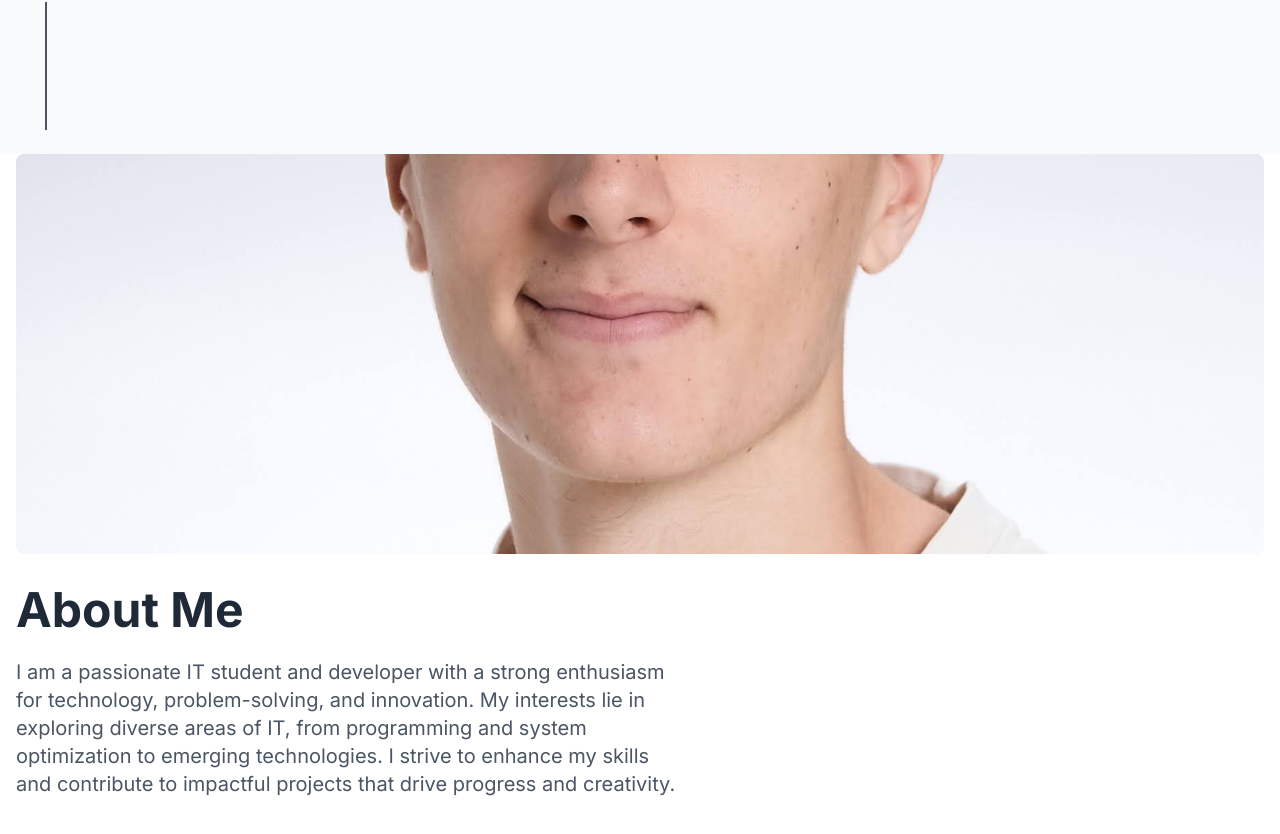
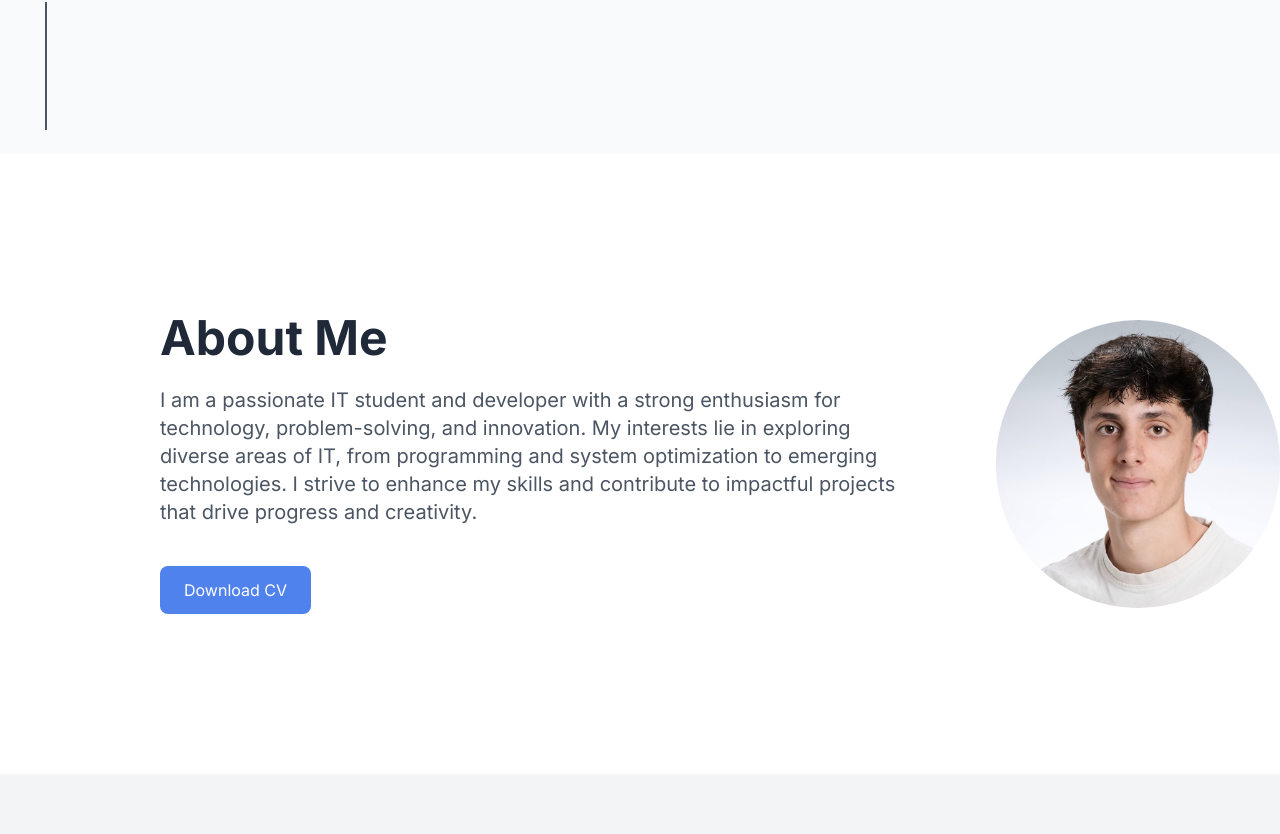
Before and after one commit to Zyrok3/MyPortfolio, a Next.js app: page / in a window 1280 px wide. Shown: the part 646-1480 px from the top of the page. Built offline with nearby package versions, Linux system fonts and the light colour scheme; no server answers.

Commit message:
feat: Updated Light/Dark Mode Slider

```diff
--- a/src/components/About.tsx
+++ b/src/components/About.tsx
@@ -1,5 +1,5 @@
 import { useContext } from "react";
-import Image from "next/image";
+import Image from "next/legacy/image";
 import { LanguageContext } from "../context/LanguageContext";
 import { saveAs } from "file-saver";
 
@@ -26,36 +26,33 @@ const AboutSection = () => {
   };
 
   return (
-    <section className="relative">
-      <div className="container mx-auto px-4">
-        <div className="relative w-full h-[300px] md:h-[400px] mb-8">
-          <Image
-            src="/images/felix_reder.jpg"
-            alt="Felix Reder"
-            fill
-            priority
-            sizes="(max-width: 768px) 100vw, 50vw"
-            style={{
-              objectFit: 'cover',
-              objectPosition: 'center',
-            }}
-            className="rounded-lg"
-          />
-        </div>
-        <div className="flex-1">
-          <h2 className="text-5xl font-bold mb-6 text-gray-800 dark:text-gray-100">
-            {heading}
-          </h2>
-          <p className="text-gray-600 dark:text-gray-300 max-w-2xl mr-auto mb-10 text-xl">
-            {description}
-          </p>
-          {/* Uncomment the button below to allow downloading CV */}
-          {/* <button
-            onClick={downloadCV}
-            className="px-6 py-3 bg-blue-600 text-white rounded-lg hover:bg-blue-700 transition duration-300"
-          >
-            Download CV
-          </button> */}
+    <section id="about" className="relative py-40">
+      <div className="container mx-auto flex flex-col md:flex-row items-center pl-40">
+        <div className="flex-1 flex items-center">
+          <div>
+            <h2 className="text-5xl font-bold mb-6 text-gray-800 dark:text-gray-100">
+              {heading}
+            </h2>
+            <p className="text-gray-600 dark:text-gray-300 mb-10 text-xl max-w-3xl">
+              {description}
+            </p>
+            <button
+              onClick={downloadCV}
+              className="px-6 py-3 bg-blue-600 opacity-80 text-white rounded-lg hover:bg-blue-700 transition duration-300"
+            >
+              Download CV
+            </button>
+          </div>
+          <div className="relative w-72 h-72 ml-8 md:ml-20">
+            <Image
+              src="/images/felix_reder.jpg"
+              alt="Felix Reder"
+              layout="fill"
+              objectFit="cover"
+              objectPosition="center 30%"
+              className="rounded-full"
+            />
+          </div>
         </div>
       </div>
     </section>
--- a/src/components/Header.tsx
+++ b/src/components/Header.tsx
@@ -19,10 +19,13 @@ const Header = () => {
 
   const { name, navItems } = content[language];
 
-  const navLinks = navItems.map((item) => ({
-    name: item,
-    href: `#${item.toLowerCase().replace(/[^a-z]/g, "")}`, // Removes invalid characters
-  }));
+  const navLinks = navItems.map((item: string) => {
+    const href = item.toLowerCase().replace(/\s+/g, '');
+    return {
+      name: item,
+      href: `#${href === 'übermich' ? 'about' : href === 'projekte' ? 'projects' : href === 'kontakt' ? 'contact' : href}`, // Map German to English
+    };
+  });
 
   const handleLogoClick = (event: React.MouseEvent<HTMLAnchorElement, MouseEvent>) => {
     event.preventDefault();
@@ -53,7 +56,7 @@ const Header = () => {
 
         {/* Navigation Items */}
         <ul className="flex space-x-6 text-xl">
-          {navLinks.map((link, index) => (
+          {navLinks.map((link: { name: string; href: string }, index: number) => (
             <li key={index}>
               <a
                 href={link.href}
--- a/src/components/Toggles/ThemeToggle.tsx
+++ b/src/components/Toggles/ThemeToggle.tsx
@@ -20,7 +20,7 @@ const ThemeToggle = () => {
 
     localStorage.setItem('theme', newTheme);
     document.documentElement.setAttribute('data-theme', newTheme);
-    };
+  };
 
   return (
     <div
@@ -43,9 +43,9 @@ const ThemeToggle = () => {
 
       {/* Sun Icon */}
       <svg
-        className={`absolute top-1/2 left-4 w-5 h-5 transform transition-opacity duration-300 ${
+        className={`absolute top-1/2 left-2 w-5 h-5 transform transition-opacity duration-300 ${
           theme === 'dark' ? 'opacity-0' : 'opacity-100'
-        } -translate-x-1/2 -translate-y-1/2`}
+        } -translate-y-1/2`}
         viewBox="0 0 24 24"
         fill="none"
         xmlns="http://www.w3.org/2000/svg"
@@ -65,16 +65,16 @@ const ThemeToggle = () => {
 
       {/* Moon Icon */}
       <svg
-        className={`absolute top-1/2 right-3 w-5 h-5 transform transition-opacity duration-300 ${
+        className={`absolute top-1/2 right-2 w-5 h-5 transform transition-opacity duration-300 ${
           theme === 'dark' ? 'opacity-100' : 'opacity-0'
-        } -translate-x-1/2 -translate-y-1/2`}
+        } -translate-y-1/2`}
         viewBox="0 0 24 24"
-        fill="none"
+        fill="black"
         xmlns="http://www.w3.org/2000/svg"
       >
         <path
           d="M21 12.79C20.25 12.96 19.47 13.05 18.68 13.05C14.82 13.05 11.63 9.87 11.63 6.01C11.63 5.22 11.72 4.44 11.89 3.69C8.74 4.16 6.31 7 6.31 10.35C6.31 14.18 9.49 17.35 13.33 17.35C16.69 17.35 19.53 14.92 20 11.79Z"
-          fill="#FFFFFF"
+          fill="black"
         />
       </svg>
     </div>
```
